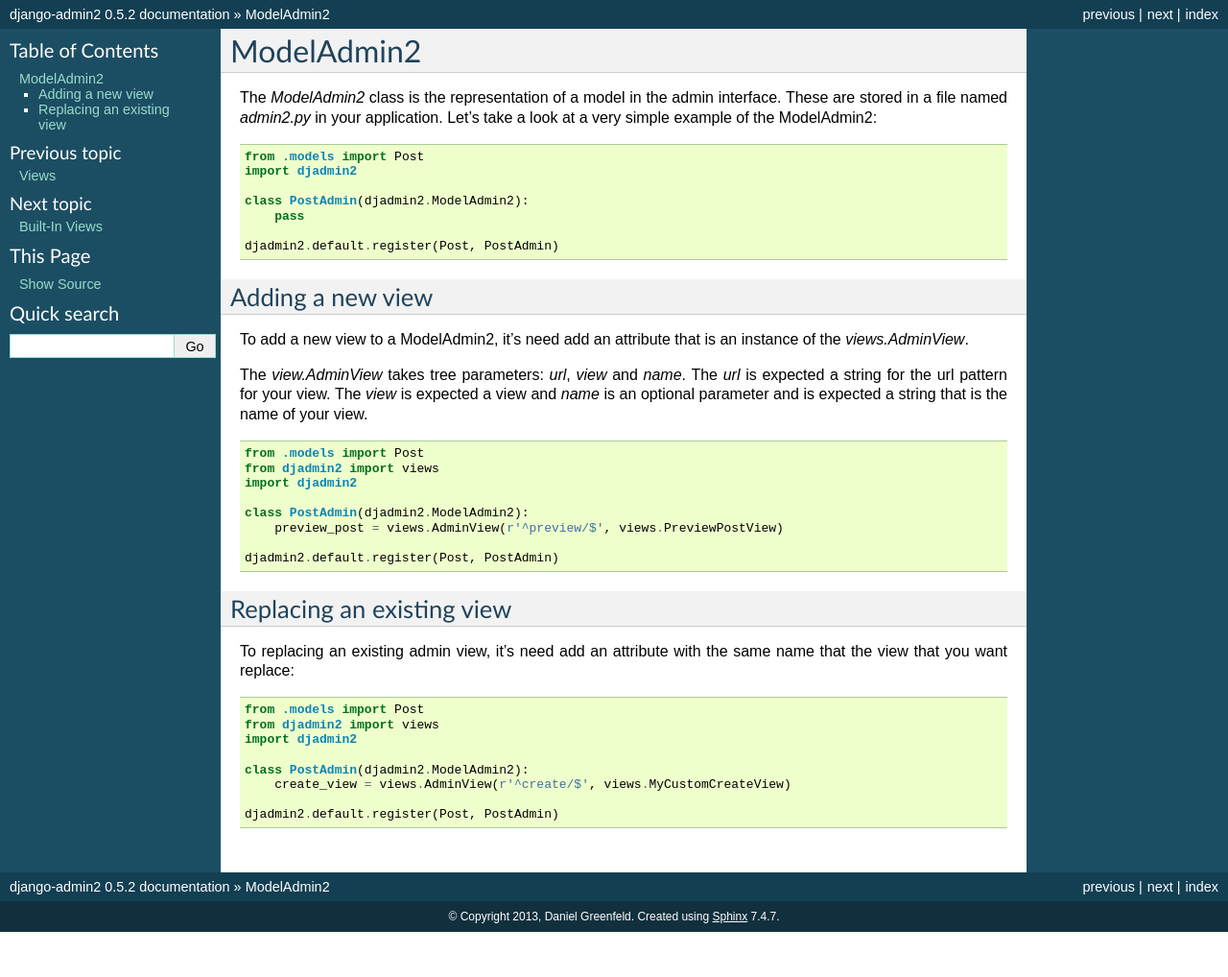
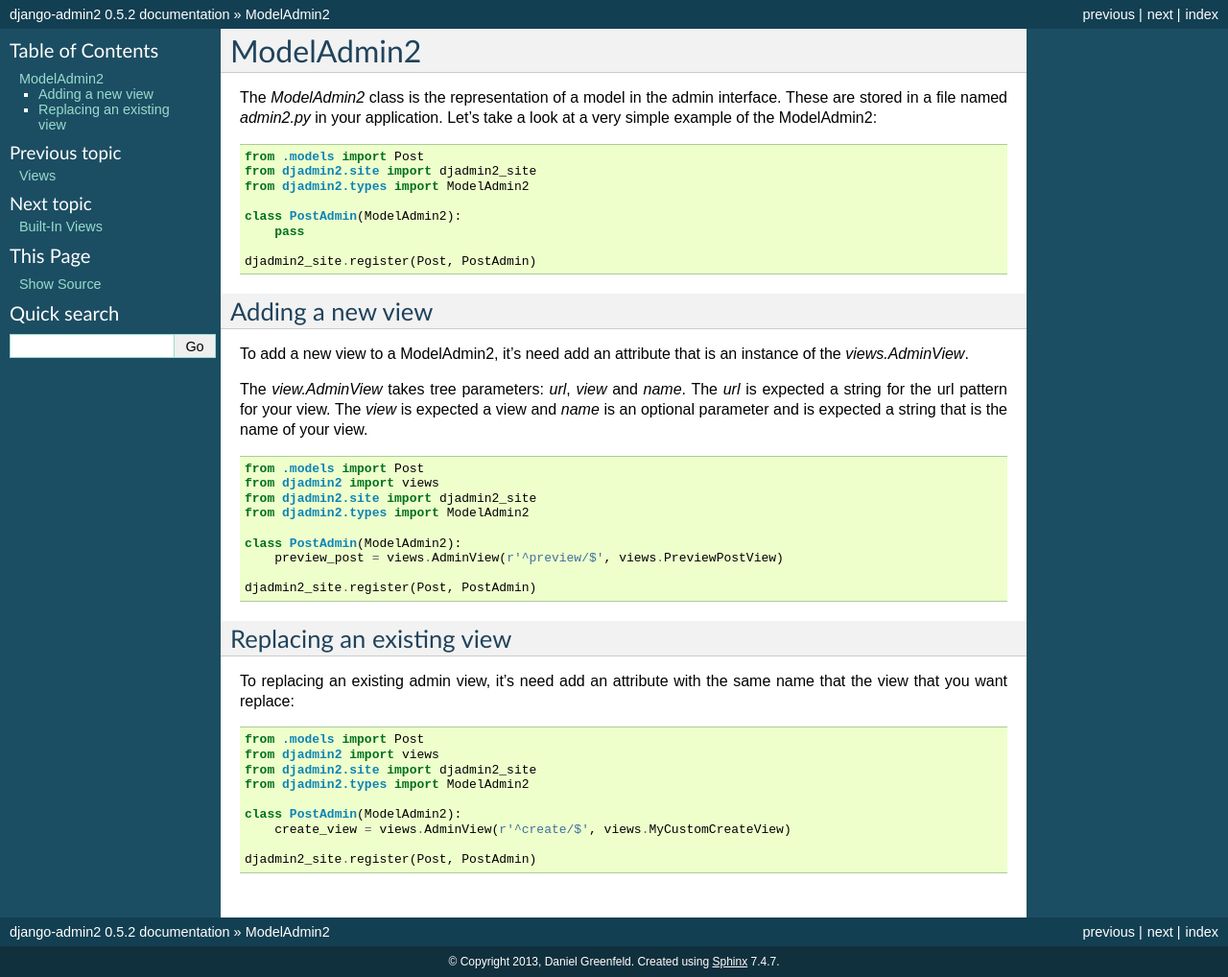
Before and after one commit to jazzband/django-admin2, a Sphinx documentation site: the page built from docs/ref/modeladmin.rst, in a window 1280 px wide. Shown: the whole page at 96% size. Built offline with Sphinx 7.4.7, drawn with Linux system fonts in a browser that asks for light colours; pages that are not in the unit, such as notebooks, are missing from menus; before the commit the page ends 971 px from its top, so only the background shows below that.

Commit message:
Fix documentation examples

```diff
--- a/docs/installation.rst
+++ b/docs/installation.rst
@@ -45,7 +45,7 @@
 
     urlpatterns = [
       ...
-      url(r'^admin2/', include(djadmin2.default.urls)),
+      url(r'^admin2/', include(djadmin2_site.urls)),
     ]
 
 Development Installation
@@ -86,7 +86,7 @@
 
     urlpatterns = [
       ...
-      url(r'^admin2/', include(djadmin2.default.urls)),
+      url(r'^admin2/', include(djadmin2_site.urls)),
     ]
 
 
--- a/docs/ref/modeladmin.rst
+++ b/docs/ref/modeladmin.rst
@@ -7,12 +7,13 @@
 .. code-block:: python
 
     from .models import Post
-    import djadmin2
+    from djadmin2.site import djadmin2_site
+    from djadmin2.types import ModelAdmin2
 
-    class PostAdmin(djadmin2.ModelAdmin2):
+    class PostAdmin(ModelAdmin2):
         pass
 
-    djadmin2.default.register(Post, PostAdmin)
+    djadmin2_site.register(Post, PostAdmin)
 
 Adding a new view
 =================
@@ -29,12 +30,13 @@
 
     from .models import Post
     from djadmin2 import views
-    import djadmin2
+    from djadmin2.site import djadmin2_site
+    from djadmin2.types import ModelAdmin2
 
-    class PostAdmin(djadmin2.ModelAdmin2):
+    class PostAdmin(ModelAdmin2):
         preview_post = views.AdminView(r'^preview/$', views.PreviewPostView)
 
-    djadmin2.default.register(Post, PostAdmin)
+    djadmin2_site.register(Post, PostAdmin)
 
 Replacing an existing view
 ==========================
@@ -46,9 +48,10 @@
 
     from .models import Post
     from djadmin2 import views
-    import djadmin2
+    from djadmin2.site import djadmin2_site
+    from djadmin2.types import ModelAdmin2
 
-    class PostAdmin(djadmin2.ModelAdmin2):
+    class PostAdmin(ModelAdmin2):
         create_view = views.AdminView(r'^create/$', views.MyCustomCreateView)
 
-    djadmin2.default.register(Post, PostAdmin)
+    djadmin2_site.register(Post, PostAdmin)
```
Also changed, not shown: README.rst (+8 -8 lines), docs/index.rst (+6 -6 lines), docs/ref/actions.rst (+7 -5 lines), docs/ref/forms.rst (+8 -6 lines), docs/ref/views.rst (+7 -7 lines).
